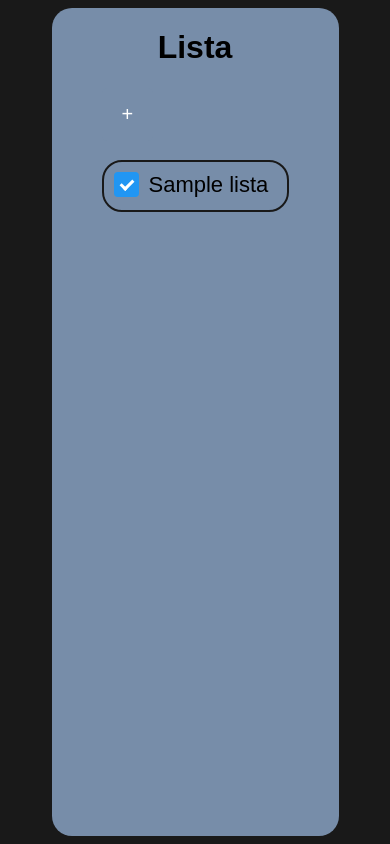
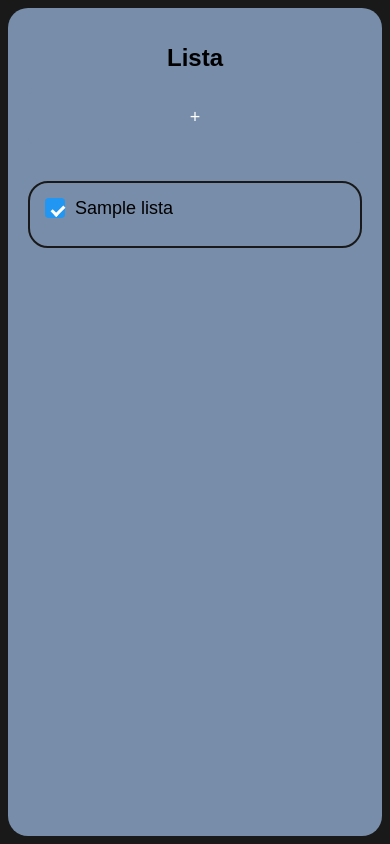
Before and after one commit to cristiansuzuki/crud-django, a Django app: page / in a window 390 px wide. Run offline with Django 5.2, Linux system fonts and the light colour scheme; a user stored in the database is signed in; tables that the repository leaves empty hold one stand-in row (values such as "Sample post").

Commit message:
responsividade mobile

```diff
--- a/crud/static/styles.css
+++ b/crud/static/styles.css
@@ -148,3 +148,68 @@
   border-color: #191919;
   font-weight: 100;
   }
+
+  /* Close Button */
+.closeBtn {
+  color: #aaa;
+  float: right;
+  font-size: 28px;
+  font-weight: bold;
+}
+
+.closeBtn:hover,
+.closeBtn:focus {
+  color: black;
+  text-decoration: none;
+  cursor: pointer;
+}
+
+/* Media Queries para responsividade */
+@media (max-width: 600px) {
+  .container {
+      width: 100%;
+      padding: 20px 20px 40px;
+  }
+
+  .titulo {
+      font-size: 24px;
+      margin-bottom: 20px;
+  }
+
+  .botao-add {
+      width: 100%;
+      padding: 15px;
+      font-size: 18px;
+      margin-bottom: 20px;
+  }
+
+  .listas {
+      font-size: 18px;
+      padding: 15px;
+      margin-bottom: 10px;
+  }
+
+  .modal-content {
+      width: 90%;
+      margin: 20% auto;
+      padding: 20px;
+  }
+
+  .custom-checkbox {
+      font-size: 18px;
+      padding-left: 30px;
+  }
+
+  .custom-checkbox .checkmark {
+      height: 20px;
+      width: 20px;
+  }
+
+  .delete-todo-btn {
+      font-size: 14px;
+  }
+
+  .closeBtn {
+      font-size: 24px;
+  }
+}
--- a/crud/templates/index.html
+++ b/crud/templates/index.html
@@ -25,6 +25,7 @@
 
     <div id="ListaModal" style="display: none;">
         <div class="modal-content">
+        <span class="closeBtn">&times;</span>
         <h4>Nova Lista</h4>
         <form id="ListaForm">
             {% csrf_token %}
@@ -116,5 +117,20 @@
         });
       });
 
+      document.getElementById('addLista').addEventListener('click', function() {
+        document.getElementById('ListaModal').style.display = 'flex';
+    });
+
+    document.querySelector('.closeBtn').addEventListener('click', function() {
+        document.getElementById('ListaModal').style.display = 'none';
+    });
+
+    window.addEventListener('click', function(event) {
+        if (event.target == document.getElementById('ListaModal')) {
+            document.getElementById('ListaModal').style.display = 'none';
+        }
+    });
+
+
   </script>
 </html>
```
